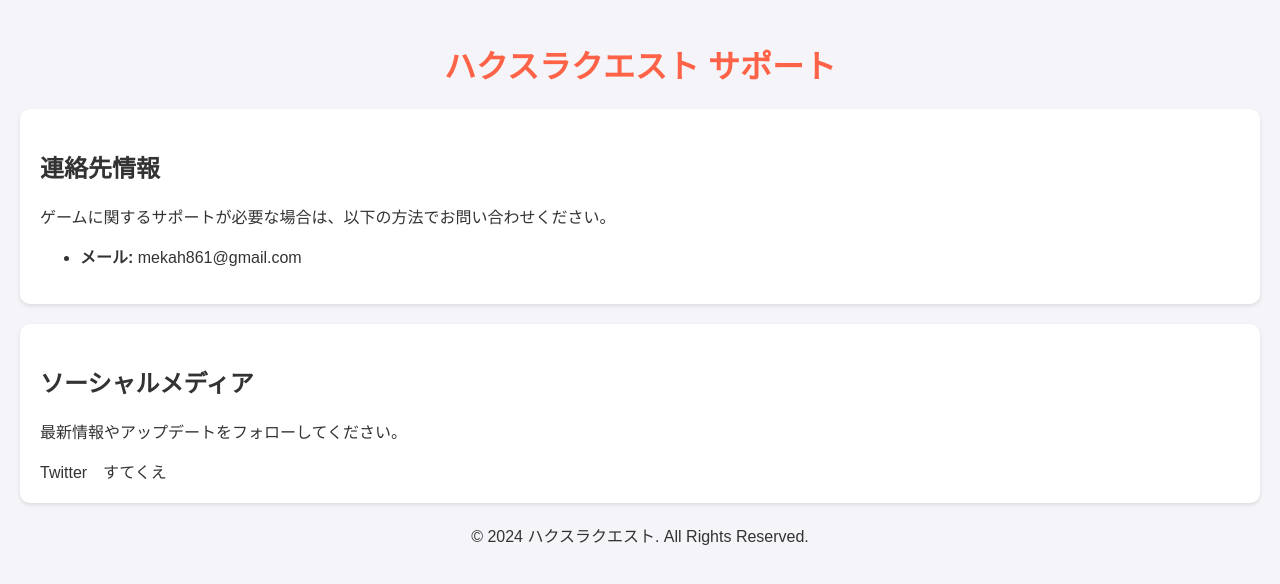
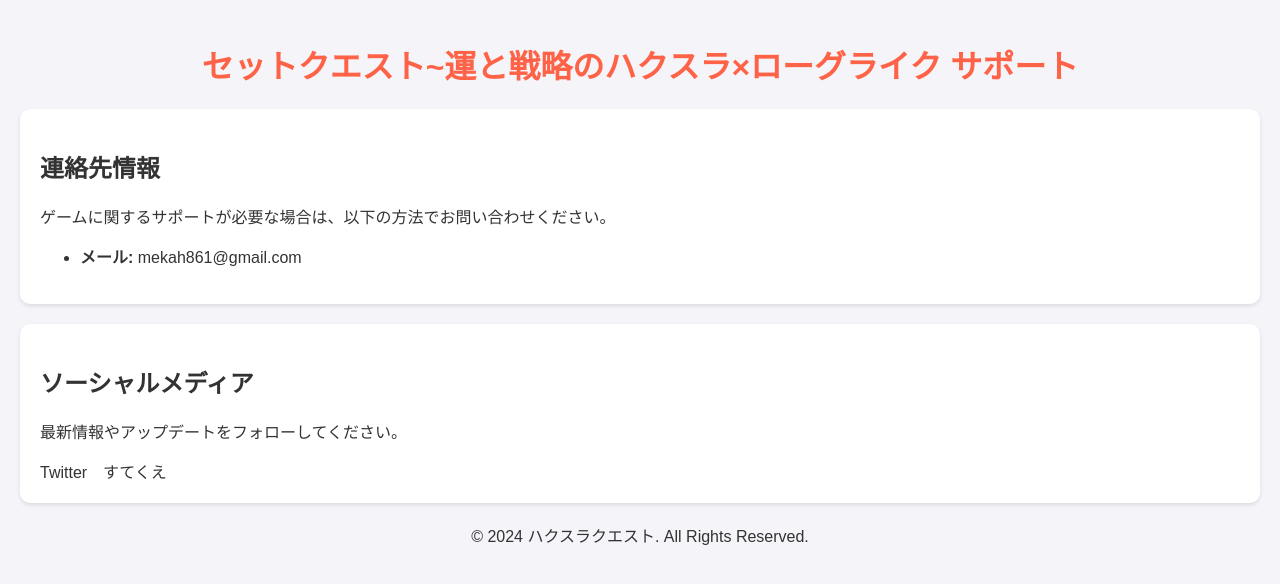
Before and after one commit to WindowsGitHubDM/CardBattleUser, a plain HTML site: page index.html in a window 1280 px wide. Drawn offline with Linux system fonts and the light colour scheme.

Commit message:
Update index.html

```diff
--- a/index.html
+++ b/index.html
@@ -4,7 +4,7 @@
     <meta charset="UTF-8">
     <meta name="viewport" content="width=device-width, initial-scale=1.0">
     <meta name="description" content="ハクスラクエストのサポート情報ページ">
-    <title>ハクスラクエスト サポート</title>
+    <title>セットクエスト~運と戦略のハクスラ×ローグライクサポート</title>
     <style>
         body {
             font-family: Arial, sans-serif;
@@ -40,7 +40,7 @@
 </head>
 <body>
 
-    <h1>ハクスラクエスト サポート</h1>
+    <h1>セットクエスト~運と戦略のハクスラ×ローグライク サポート</h1>
 
     <section class="contact-info">
         <h2>連絡先情報</h2>
```
